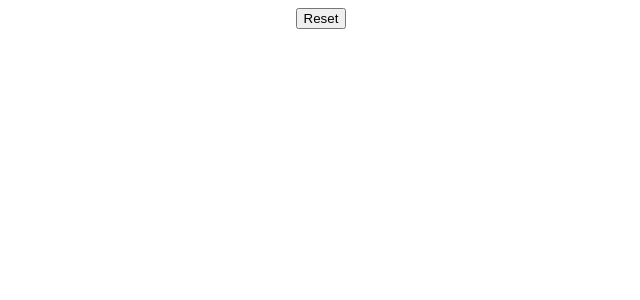
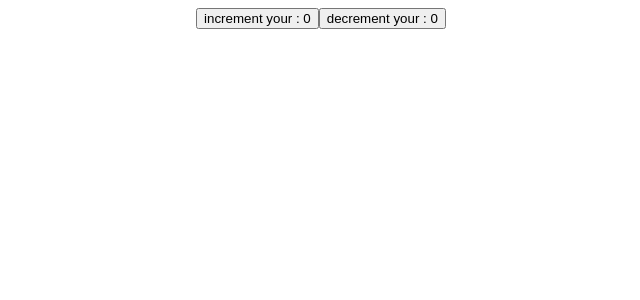
Before and after one commit to mohamud-eslan/React-JS, a React (Create React App) app: page / in a window 1280 px wide. Shown: the top 300 px of the page, without its empty margins (319-959 px from the left). Built offline with nearby package versions, Linux system fonts and the light colour scheme.

Commit message:
make count in react

```diff
--- a/src/App.js
+++ b/src/App.js
@@ -1,18 +1,20 @@
-import react, {useState} from 'react';
-import Form from './component/Form';
+import {useState} from 'react';
+//import Form from './component/Form';
 import './App.css';
 
 
 function App() {
-  const [inputForm, setInputForm] =useState({});
+  const [count, setCount] = useState(0);
+
 
   return (
     <div className="App">
-      <Form inputForm={inputForm} name='name' setInputForm={setInputForm} />
-      <Form inputForm={inputForm} name='location' setInputForm={setInputForm} />
-      <Form isFile inputForm={inputForm} name='image' setInputForm={setInputForm} />
-      <button onClick={() => setInputForm({})}>Reset</button>
-
+      <button onClick={() => setCount(count + 1)}>
+        increment your : {count}
+        </button>
+        <button onClick={() => setCount(count - 1)}>
+        decrement your : {count}
+        </button>
        </div>
   );
 }
--- a/src/component/form.js
+++ b/src/component/form.js
@@ -1,11 +1,4 @@
 import React from "react";
 
 
-function Form({inputForm, setInputForm, name}){
-
-    return (
-        <form name={name} value={inputForm[name]} onChange={(e) => setInputForm({name: e.target.value})}></form>
-    );
-}
-
 export default Form;
```
